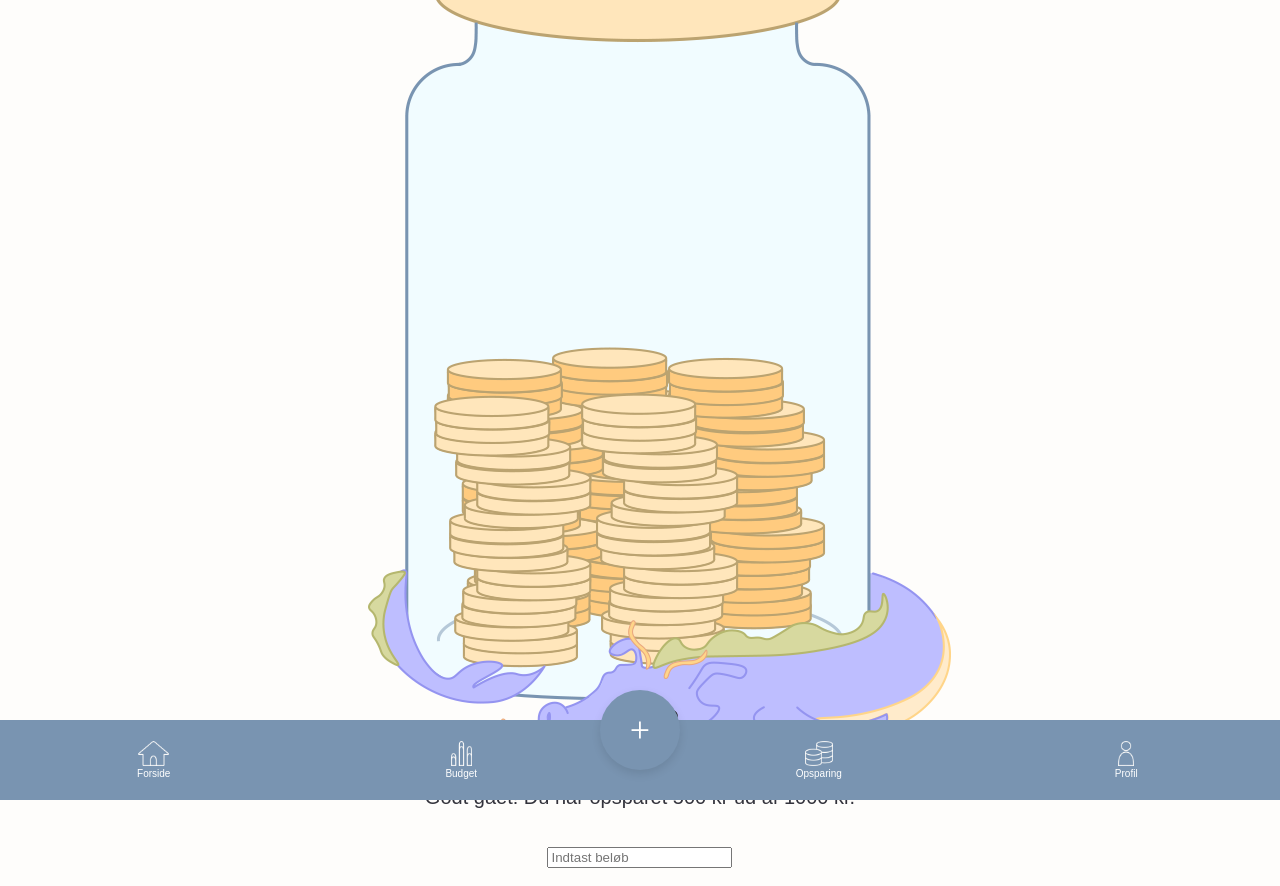
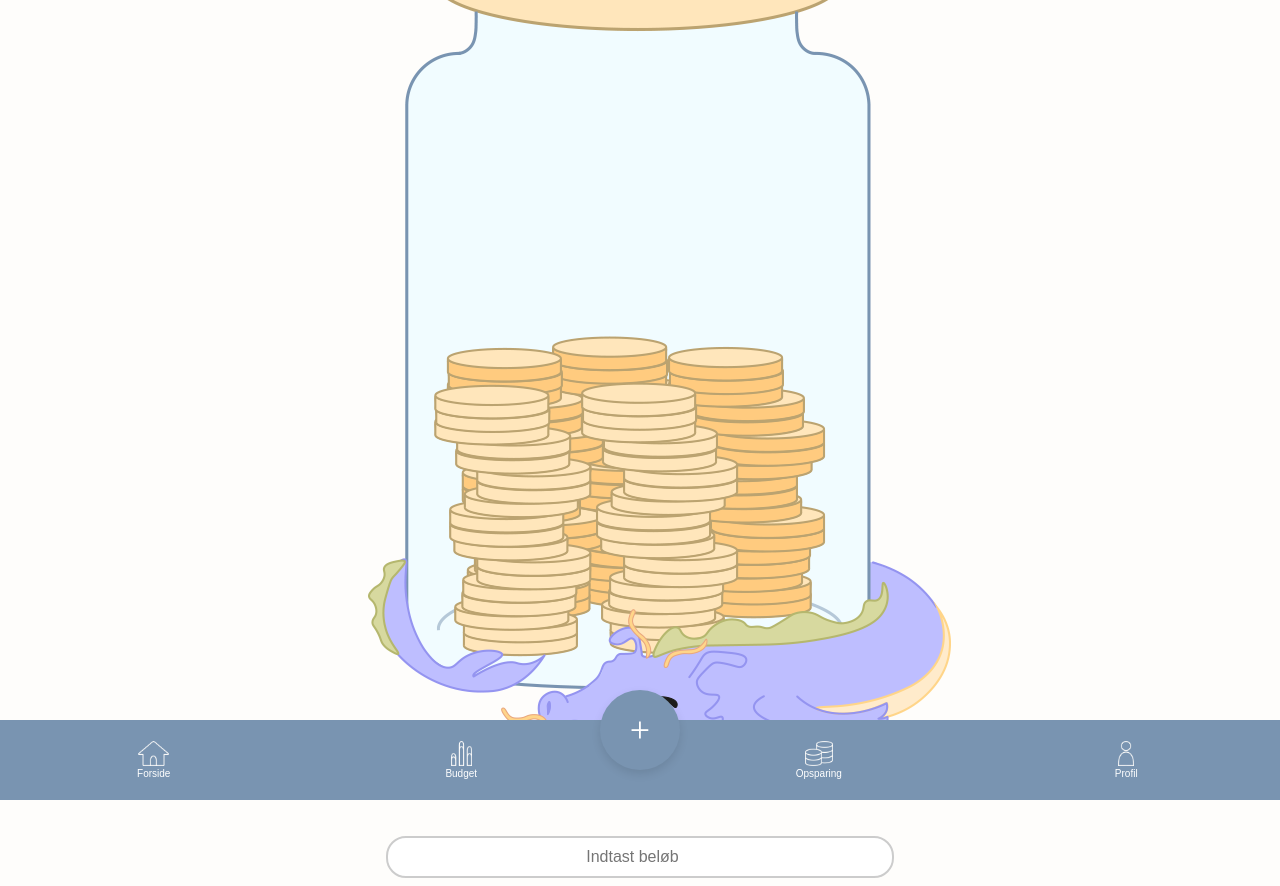
Before and after one commit to SarahCant/web-app, a React (Vite) app: page /savings in a window 1280 px wide. Shown: the top 886 px of the page. Built offline with nearby package versions, Linux system fonts and the light colour scheme.

Commit message:
input felter

```diff
--- a/src/css/App.css
+++ b/src/css/App.css
@@ -65,3 +65,13 @@ p {
 button {
   font-family: "Raleway", sans-serif;
 }
+
+input[type="text"],
+input[type="number"] {
+  width: 100%;
+  padding: 10px;
+  border: 2px solid #ccc;
+  border-radius: 20px;
+  font-size: 1em;
+  text-align: center;
+}
--- a/src/css/Lejla.css
+++ b/src/css/Lejla.css
@@ -321,7 +321,7 @@
 
 
 .info-box input {
-  width: 112%;
+  width: 111%;
   padding: 12px;
   border: none;
   border-radius: 5px;
@@ -330,6 +330,6 @@
   margin: 0 auto;
   font-size: 1em;
   box-sizing: border-box;
-  margin-left: -6%;
+  margin-left: -5%;
 
 }
```
